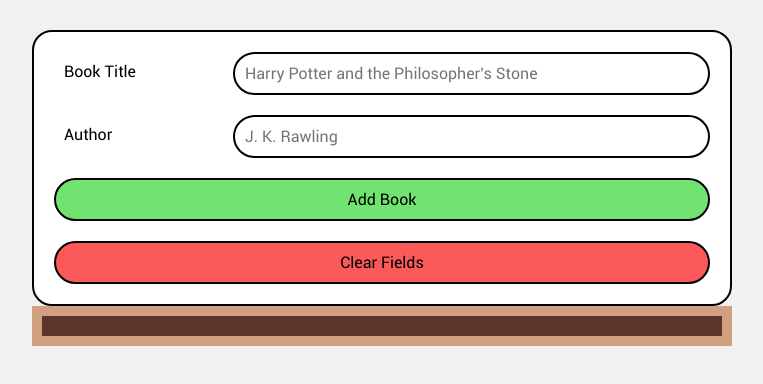
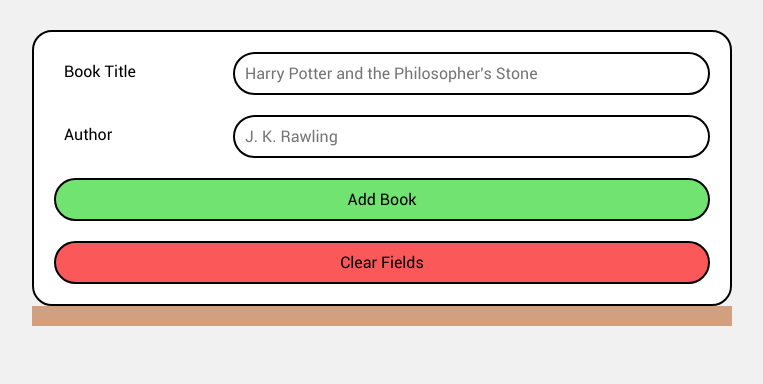
Before and after one commit to Diaa-E/bookshelf, a React (Vite) app: page / in a window 1280 px wide. Shown: the top 384 px of the page, without its empty margins (258-1021 px from the left). Built offline with nearby package versions, Linux system fonts and the light colour scheme.

Commit message:
Add shelves seperators

```diff
--- a/src/styles/Shelf.css
+++ b/src/styles/Shelf.css
@@ -1,10 +1,11 @@
 .shelf{
-    background-color: var(--shelf);
+    background-image: url("../assets/shelf_background.jpg");
+    background-size: 230px auto;
     border: 10px solid var(--shelf-edge);
-    padding: 20px 20px 0 20px;
+    padding: 0 20px 0 20px;
     display: grid;
     grid-template-columns: repeat(auto-fit, 50px);
     align-items: flex-end;
     row-gap: 10px;
-
+    grid-auto-rows: 220px;
 }
```
Also changed, not shown: src/assets/shelf_background.jpg (added).
